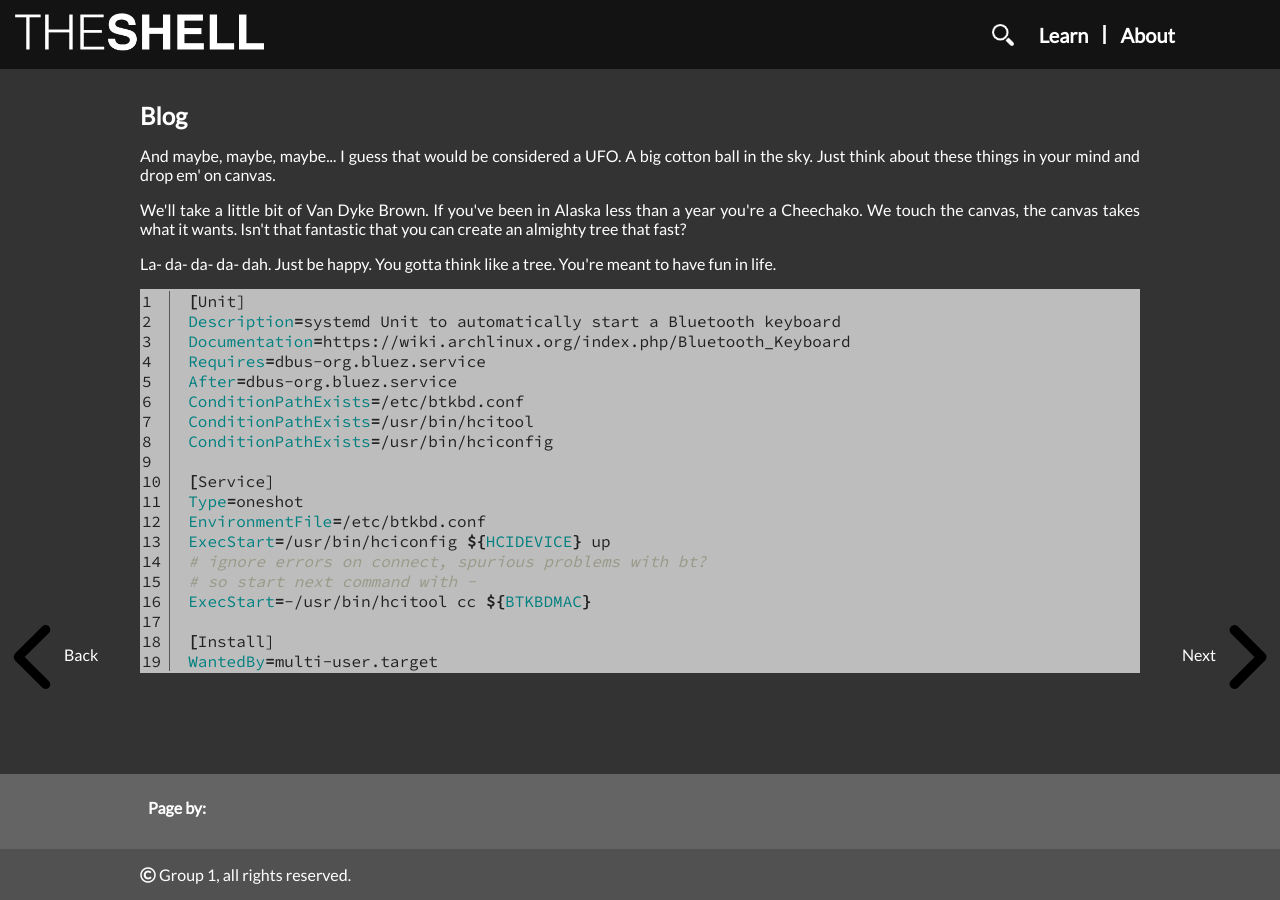
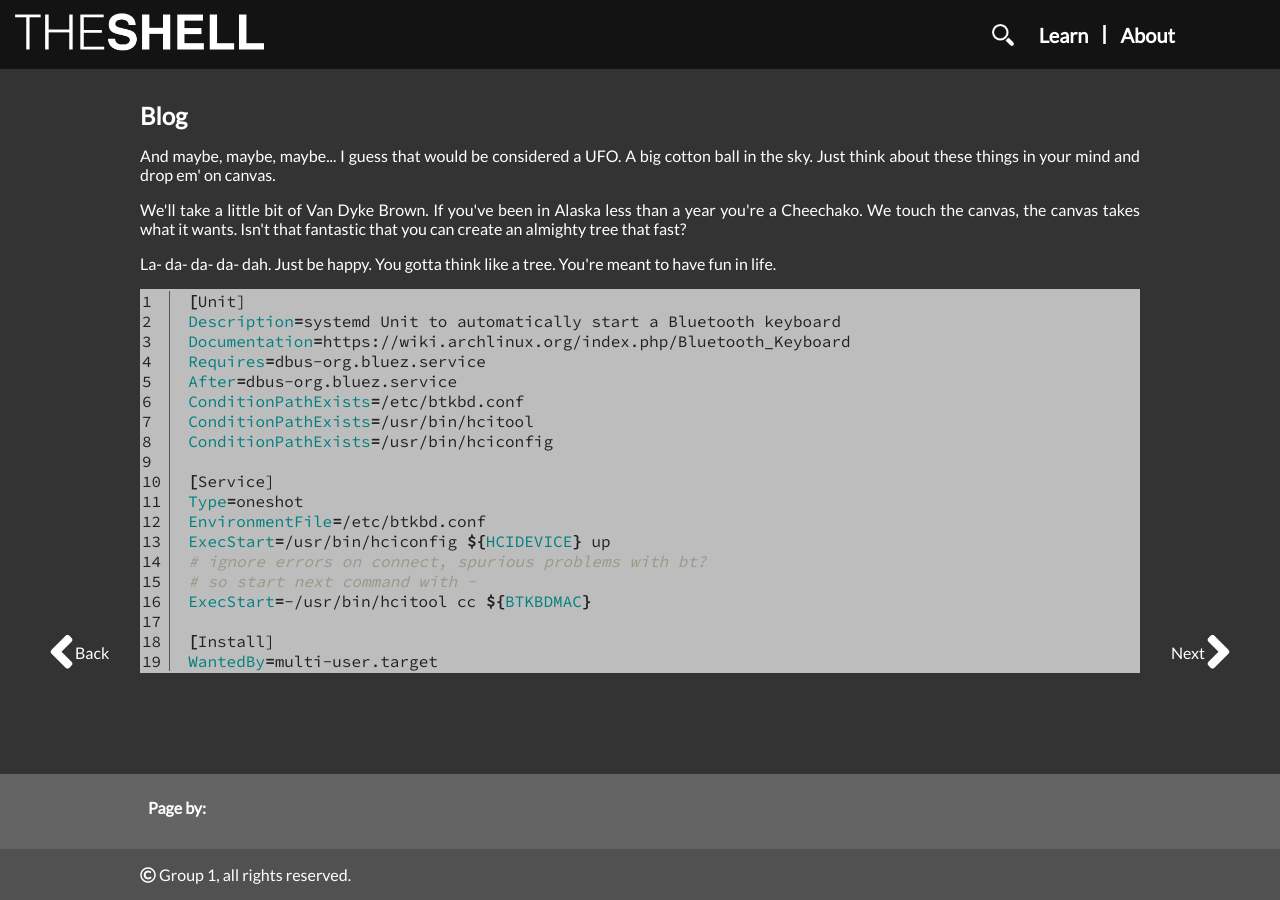
Before and after one commit to bvlj/usi_sa1_theshell_ch, a Jekyll site: the page built from site/blog.html, in a window 1280 px wide. Built offline with Jekyll 4.4.1, drawn with Linux system fonts in a browser that asks for light colours; nearby versions of some CDN libraries.

Commit message:
css-team: remove img arrows
git-svn-id: svn+ssh://atelier.inf.usi.ch/home/bevilj/group-1@52 a672b425-5310-4d7a-af5c-997e18724b81

```diff
--- a/site/_layouts/page.html
+++ b/site/_layouts/page.html
@@ -13,6 +13,6 @@ layout: main
 
 </article>
 <div class="box-arrows">
-	<a id="back" href="{{ site.baseurl }}/{{ page.previous-page }}" style="position:fixed;left: 0;"><img><span>Back</span></a>
-	<a id="next" href="{{ site.baseurl }}/{{ page.next-page }}" style="position:fixed;right: 0;"><span>Next</span><img></a>
+	<a id="back" href="{{ site.baseurl }}/{{ page.previous-page }}" style="position:fixed;left:3em;"><i class="fas fa-angle-left"></i><span>Back</span></a>
+	<a id="next" href="{{ site.baseurl }}/{{ page.next-page }}" style="position:fixed;right:3em;"><span>Next</span><i class="fas fa-angle-right"></i></a>
 </div>
--- a/site/_sass/_global.scss
+++ b/site/_sass/_global.scss
@@ -108,6 +108,17 @@ video{
     color:#fff;
   }
 
+  span{
+    height: 50px;
+    text-align: center;
+    display: inline-block;
+    vertical-align: middle;
+  }
+
+  i{
+    font-size: 6vh;
+  }
+
   #back img{
     content:url("assets/style/l-arrow-black.png");
   }
@@ -118,17 +129,10 @@ video{
 
   #back:hover{
     color:#6a6;
-
-    img{
-      content:url("assets/style/l-arrow-green.png");
-    }
   }
 
   #next:hover{
     color:#6a6;
-    img{
-      content:url("assets/style/r-arrow-green.png");
-    }
   }
 
   img{
```
